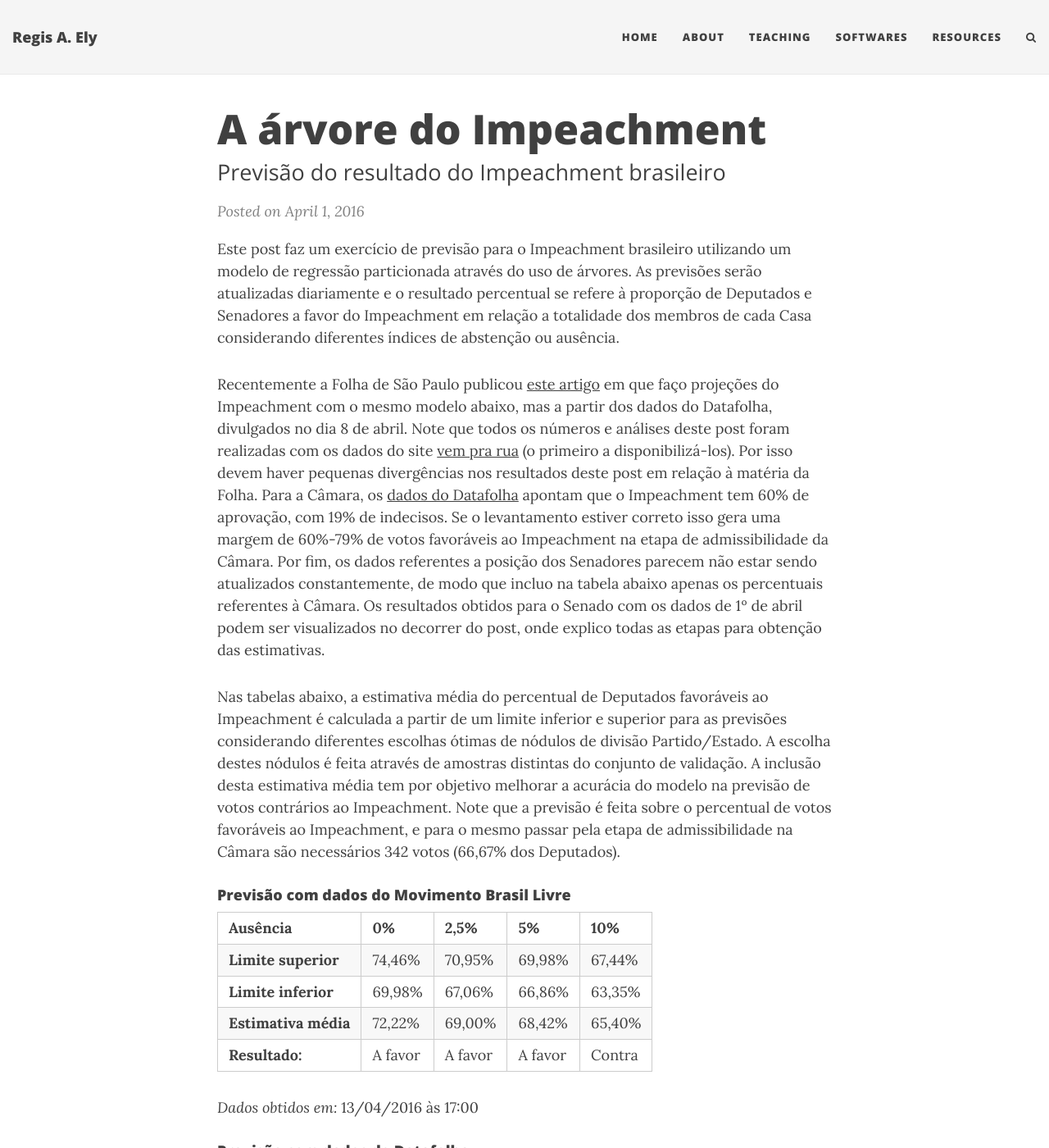
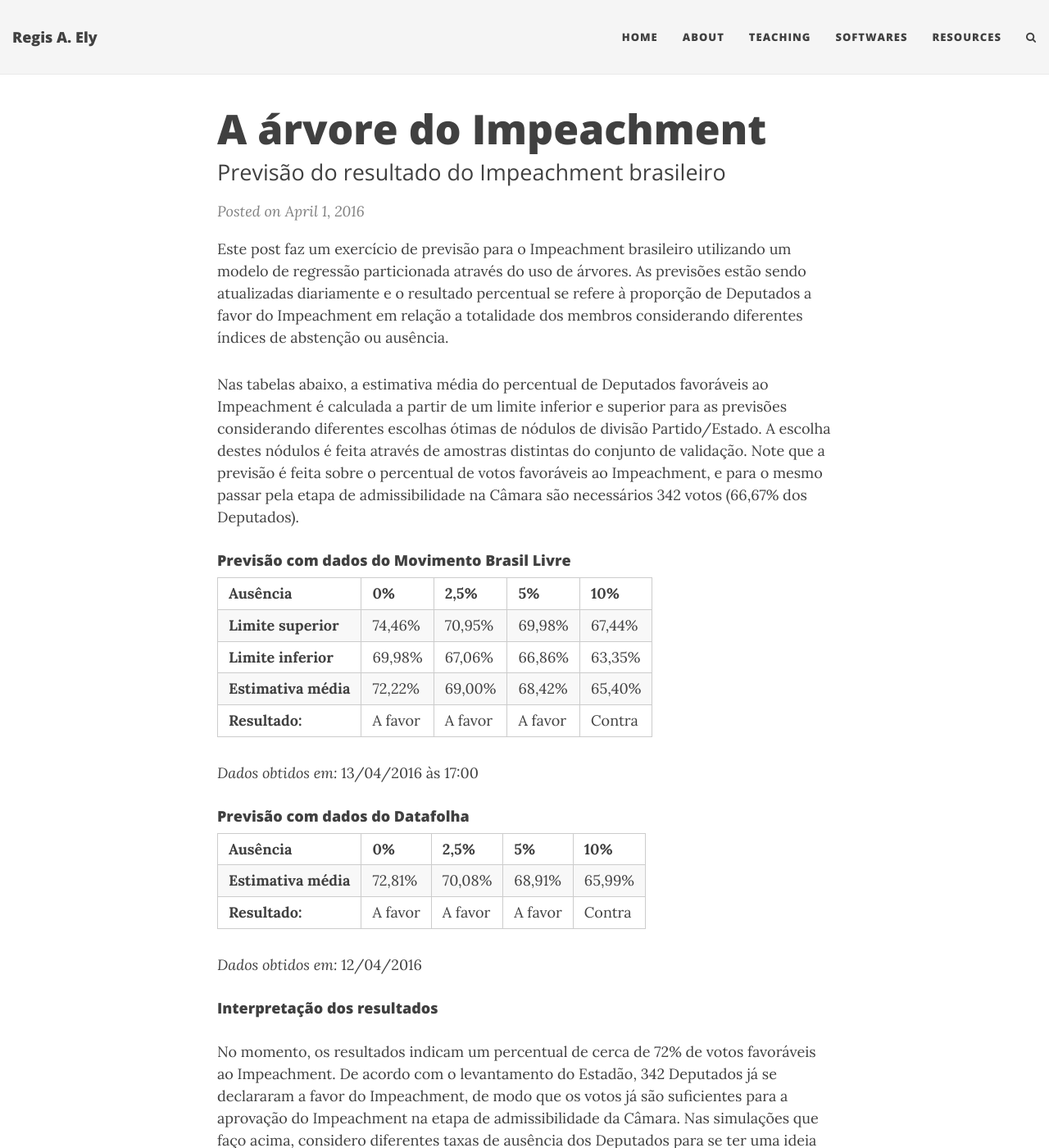
Before and after one commit to regisely/regisely.github.io, a Jekyll site: the page built from _posts/2016-04-01-impeachment.md, in a window 1280 px wide and 1400 px high. Shown: the whole window at 82% size. Built offline with Jekyll 4.4.1, drawn with Linux system fonts in a browser that asks for light colours; nearby versions of some CDN libraries; comment, search, counter and statistics services are not loaded; some of the changed text lies outside the part shown.

Commit message:
Update post

```diff
--- a/_posts/2016-04-01-impeachment.md
+++ b/_posts/2016-04-01-impeachment.md
@@ -6,11 +6,9 @@ tags: [classificação, regressão, árvores, Impeachment, previsão]
 date: 2016-04-01 10:00:00 -0300
 ---
 
-Este post faz um exercício de previsão para o Impeachment brasileiro utilizando um modelo de regressão particionada através do uso de árvores. As previsões serão atualizadas diariamente e o resultado percentual se refere à proporção de Deputados e Senadores a favor do Impeachment em relação a totalidade dos membros de cada Casa considerando diferentes índices de abstenção ou ausência.
+Este post faz um exercício de previsão para o Impeachment brasileiro utilizando um modelo de regressão particionada através do uso de árvores. As previsões estão sendo atualizadas diariamente e o resultado percentual se refere à proporção de Deputados a favor do Impeachment em relação a totalidade dos membros considerando diferentes índices de abstenção ou ausência.
 
-Recentemente a Folha de São Paulo publicou [este artigo](http://www1.folha.uol.com.br/poder/2016/04/1759144-estatistico-preve-72-de-votos-favoraveis-a-impeachment-de-dilma.shtml) em que faço projeções do Impeachment com o mesmo modelo abaixo, mas a partir dos dados do Datafolha, divulgados no dia 8 de abril. Note que todos os números e análises deste post foram realizadas com os dados do site [vem pra rua](http://mapa.vemprarua.net/br/) (o primeiro a disponibilizá-los). Por isso devem haver pequenas divergências nos resultados deste post em relação à matéria da Folha. Para a Câmara, os [dados do Datafolha](http://www1.folha.uol.com.br/poder/2016/04/1758777-na-camara-60-dizem-votar-pelo-impeachment-de-dilma-rousseff.shtml) apontam que o Impeachment tem 60% de aprovação, com 19% de indecisos. Se o levantamento estiver correto isso gera uma margem de 60%-79% de votos favoráveis ao Impeachment na etapa de admissibilidade da Câmara. Por fim, os dados referentes a posição dos Senadores parecem não estar sendo atualizados constantemente, de modo que incluo na tabela abaixo apenas os percentuais referentes à Câmara. Os resultados obtidos para o Senado com os dados de 1º de abril podem ser visualizados no decorrer do post, onde explico todas as etapas para obtenção das estimativas.
-
-Nas tabelas abaixo, a estimativa média do percentual de Deputados favoráveis ao Impeachment é calculada a partir de um limite inferior e superior para as previsões considerando diferentes escolhas ótimas de nódulos de divisão Partido/Estado. A escolha destes nódulos é feita através de amostras distintas do conjunto de validação. A inclusão desta estimativa média tem por objetivo melhorar a acurácia do modelo na previsão de votos contrários ao Impeachment. Note que a previsão é feita sobre o percentual de votos favoráveis ao Impeachment, e para o mesmo passar pela etapa de admissibilidade na Câmara são necessários 342 votos (66,67% dos Deputados).
+Nas tabelas abaixo, a estimativa média do percentual de Deputados favoráveis ao Impeachment é calculada a partir de um limite inferior e superior para as previsões considerando diferentes escolhas ótimas de nódulos de divisão Partido/Estado. A escolha destes nódulos é feita através de amostras distintas do conjunto de validação. Note que a previsão é feita sobre o percentual de votos favoráveis ao Impeachment, e para o mesmo passar pela etapa de admissibilidade na Câmara são necessários 342 votos (66,67% dos Deputados).
 
 #### Previsão com dados do Movimento Brasil Livre
 
@@ -32,9 +30,7 @@ Nas tabelas abaixo, a estimativa média do percentual de Deputados favoráveis a
 
 #### Interpretação dos resultados
 
-No momento, os resultados indicam um cenário favorável ao Impeachment quando o índice de ausência é menor do que 5%. Note que nas simulações, a ausência dos deputados é escolhida aleatoriamente.
-
-**Disclaimer:** *o caráter principal deste post é educativo, e adere a filosofia da pesquisa reproduzível, com total transparência sobre a forma de obtenção dos resultados, de modo que as informações abaixo contêm todas as etapas para replicação dos mesmos. A escolha do modelo de previsão não reflete o estado da arte em previsão, sendo este modelo escolhido principalmente pelos insights que ele gera em relação a estrutura político-partidária e demográfica do Brasil. Muitas sugestões foram dadas no sentido de melhorar a previsão através de modelos mais robustos como Random Forest, Gradient Boosting, entre outros. Entretanto, dada a limitação dos dados, pouco se ganha com a implementação de modelos mais complexos. Ademais, deixo-os para alguma aplicação futura em que eles se mostrarão mais eficazes.*
+No momento, os resultados indicam um percentual de cerca de 72% de votos favoráveis ao Impeachment. De acordo com o levantamento do Estadão, 342 Deputados já se declararam a favor do Impeachment, de modo que os votos já são suficientes para a aprovação do Impeachment na etapa de admissibilidade da Câmara. Nas simulações que faço acima, considero diferentes taxas de ausência dos Deputados para se ter uma ideia do efeito da mesma. Note que os Deputados ausentes são selecionados aleatoriamente entre todos os parlamentares.
 
 ## Cenário do Impeachment
 
```
